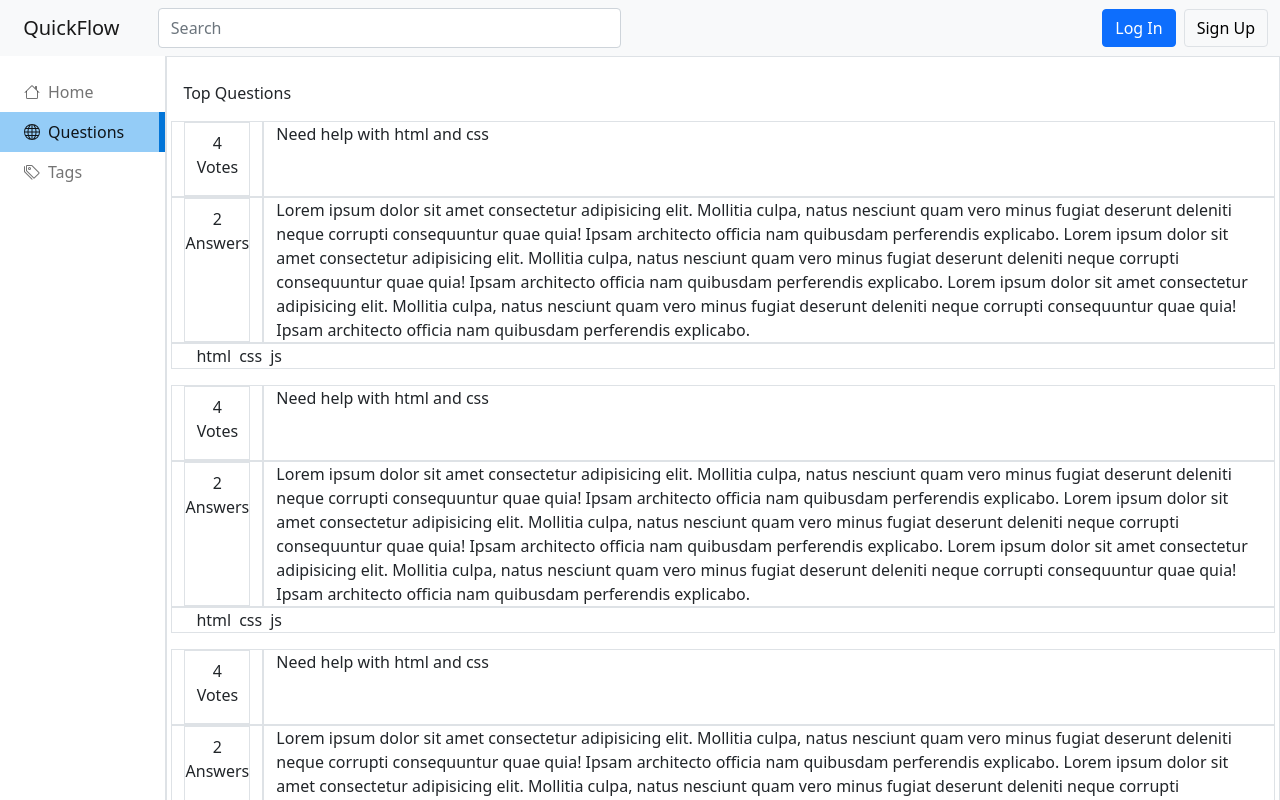
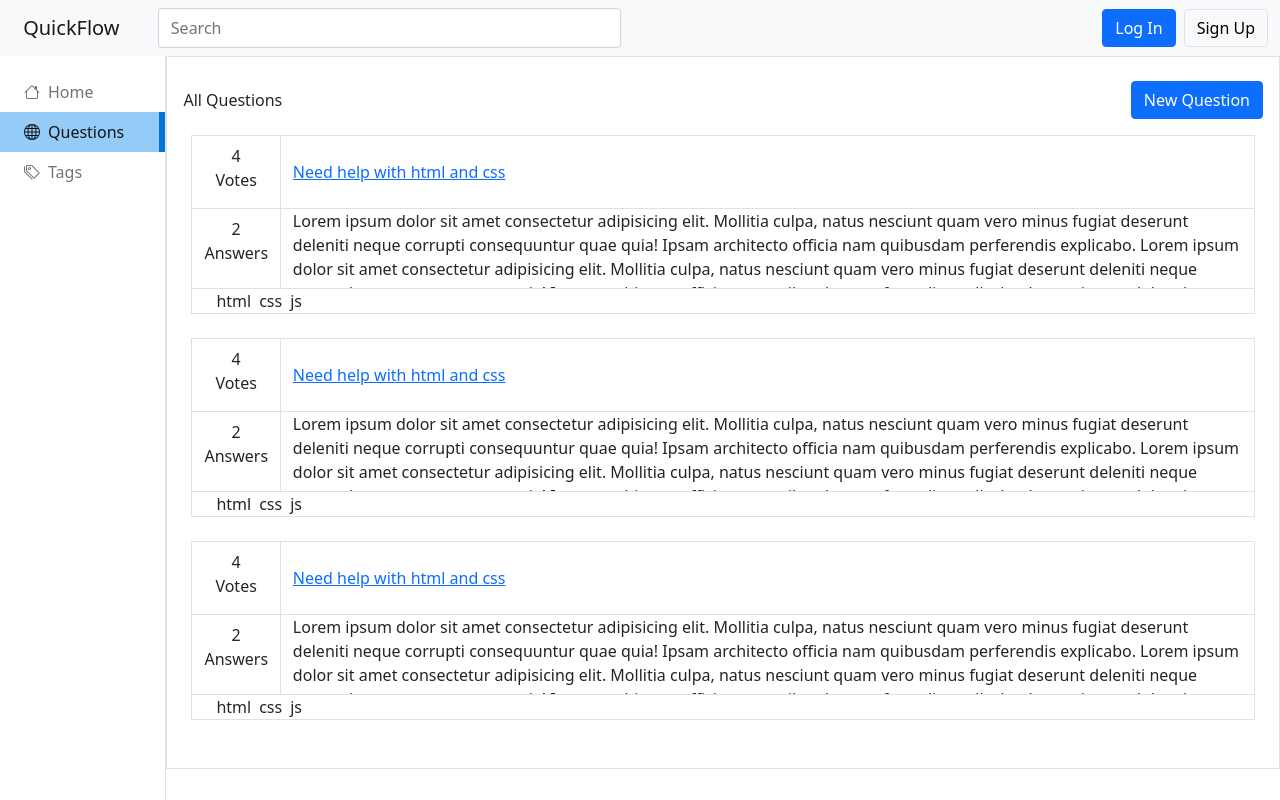
Before and after one commit to hvo7mdq/quick-flow-client, a React (Create React App) app: page /question in a window 1280 px wide. Shown: the top 800 px of the page. Built offline with nearby package versions, Linux system fonts and the light colour scheme.

Commit message:
single question route

```diff
--- a/src/components/question/Answer.js
+++ b/src/components/question/Answer.js
@@ -2,8 +2,8 @@ import React from 'react'
 
 export default function Answer({ans}) {
     return (
-        <div className='col-1 border text-center'>
-            <p className='border h-100 pt-2'>{ans} <br /> Answers</p>
+        <div className='col-1 border-bottom border-end text-center'>
+            <p className='h-100 pt-2'>{ans} <br /> Answers</p>
         </div>
     )
 }
--- a/src/components/question/Description.js
+++ b/src/components/question/Description.js
@@ -2,7 +2,7 @@ import React from 'react'
 
 export default function Description({Description}) {
     return (
-        <div className='col-11 border'>
+        <div className='col-11 border-bottom' style={{height:'80px',overflow:'hidden'}}>
             {Description}
         </div>
     )
--- a/src/components/question/Tags.js
+++ b/src/components/question/Tags.js
@@ -2,7 +2,7 @@ import React from 'react'
 
 export default function Tags({tags}) {
     return (
-        <div className='col-12 border ps-4'>
+        <div className='col-12 ps-4'>
             {tags.map(tag=>(
                 <div className='me-2 d-inline-block'>
                     {tag}
--- a/src/components/question/Title.js
+++ b/src/components/question/Title.js
@@ -1,9 +1,10 @@
 import React from 'react'
+import { Link } from 'react-router-dom'
 
-export default function Title({title}) {
+export default function Title({title,id}) {
     return (
-        <div className='col-11 border'>
-            {title}
+        <div className='col-11 border-bottom d-flex align-items-center'>
+            <Link to={`question/${id}`}>{title}</Link>
         </div>
     )
 }
--- a/src/components/question/Upvotes.js
+++ b/src/components/question/Upvotes.js
@@ -2,8 +2,8 @@ import React from 'react'
 
 export default function Upvotes({upvotes}) {
     return (
-        <div className='col-1 border text-center'>
-            <p className='border h-100 pt-2'>{upvotes} <br /> Votes</p>
+        <div className='col-1 border-bottom border-end text-center'>
+            <p className='h-100 pt-2'>{upvotes} <br /> Votes</p>
         </div>
     )
 }
--- a/src/pages/Home/Home.js
+++ b/src/pages/Home/Home.js
@@ -1,6 +1,5 @@
 import React, { useEffect, useState } from 'react'
 import SecondaryLayout from '../../layout/SecondaryLayout'
-import { Link } from 'react-router-dom'
 import {questions} from '../../constants/Questions/Questions'
 import Upvotes from '../../components/question/Upvotes'
 import Title from '../../components/question/Title'
@@ -12,7 +11,6 @@ export default function Home() {
     let [ques,setQuestions] = useState(null)
     useEffect(()=>{
         setQuestions(questions)
-        console.log(questions)
     })
     return (
         <>
@@ -23,9 +21,9 @@ export default function Home() {
                 </div>
                 {ques ?
                 ques.map(question=>(
-                    <div className='row mt-3' key={question.id}>
-                        <Upvotes upvotes={question.upvotes} />
-                        <Title title={question.Title} />
+                    <div className='row mt-3 mb-4 border ms-2 me-2' key={question.id}>
+                        <Upvotes upvotes={question.upvotes}/>
+                        <Title title={question.Title} id={question.id} />
                         <Answer ans={question.answers.length} />
                         <Description Description={question.Description} />
                         <Tags tags={question.tags} />
--- a/src/pages/Question/Question.js
+++ b/src/pages/Question/Questions.js
@@ -1,31 +1,35 @@
 import React, { useEffect, useState } from 'react'
 import SecondaryLayout from '../../layout/SecondaryLayout'
-import { Link } from 'react-router-dom'
 import {questions} from '../../constants/Questions/Questions'
 import Upvotes from '../../components/question/Upvotes'
 import Title from '../../components/question/Title'
 import Answer from '../../components/question/Answer'
 import Description from '../../components/question/Description'
 import Tags from '../../components/question/Tags'
+import { Link } from 'react-router-dom'
 
-export default function Question() {
+export default function Questions() {
     let [ques,setQuestions] = useState(null)
     useEffect(()=>{
         setQuestions(questions)
-        console.log(questions)
     })
     return (
         <>
             <SecondaryLayout>
             <div className='ms-auto px-3 py-4 content border'>
-                <div>
-                    Top Questions
+                <div className='row'>
+                <div className="col-4 d-flex align-items-center">
+                    All Questions
+                </div>
+                <div className="col-8 text-end">
+                    <Link to='/question/create' className='btn btn-primary'>New Question</Link>
+                </div>
                 </div>
                 {ques ?
                 ques.map(question=>(
-                    <div className='row mt-3' key={question.id}>
+                    <div className='row mt-3 mb-4 border ms-2 me-2' key={question.id}>
                         <Upvotes upvotes={question.upvotes} />
-                        <Title title={question.Title} />
+                        <Title title={question.Title} id={question.id} />
                         <Answer ans={question.answers.length} />
                         <Description Description={question.Description} />
                         <Tags tags={question.tags} />
--- /dev/null
+++ b/src/pages/Question/SingleQuestion.js
@@ -0,0 +1,17 @@
+import React from 'react'
+import Description from '../../components/question/Description'
+import Title from '../../components/question/Title'
+import Upvotes from '../../components/question/Upvotes'
+import SecondaryLayout from '../../layout/SecondaryLayout'
+
+export default function SingleQuestion() {
+    return (
+        <SecondaryLayout>
+            <div className='row ms-auto px-3 py-4 content border'>
+                <Upvotes upvotes="3" />
+                <Title title="Title"/>
+                <Description Description="asdsad" />
+            </div>
+        </SecondaryLayout>
+    )
+}
--- a/src/router/Router.js
+++ b/src/router/Router.js
@@ -5,7 +5,8 @@ import Signup from "../pages/Auth/Signup/Signup"
 import Tag from "../pages/Tag/Tag"
 import NotFound from '../pages/404/404'
 import Recover from '../pages/Auth/Login/Recover'
-import Question from '../pages/Question/Question'
+import Questions from '../pages/Question/Questions'
+import SingleQuestion from '../pages/Question/SingleQuestion'
 
 export const Router = () => {
     return(
@@ -15,7 +16,8 @@ export const Router = () => {
             <Route exact path='/signup' component={Signup} />
             <Route exact path='/category' component={Tag} />
             <Route exact path='/login/recover' component={Recover} />
-            <Route exact path='/question' component={Question} />
+            <Route exact path='/question' component={Questions} />
+            <Route exact path='/question/:id' component={SingleQuestion} />
             <Route path='*' component={NotFound} />
         </Switch>
     )
```
